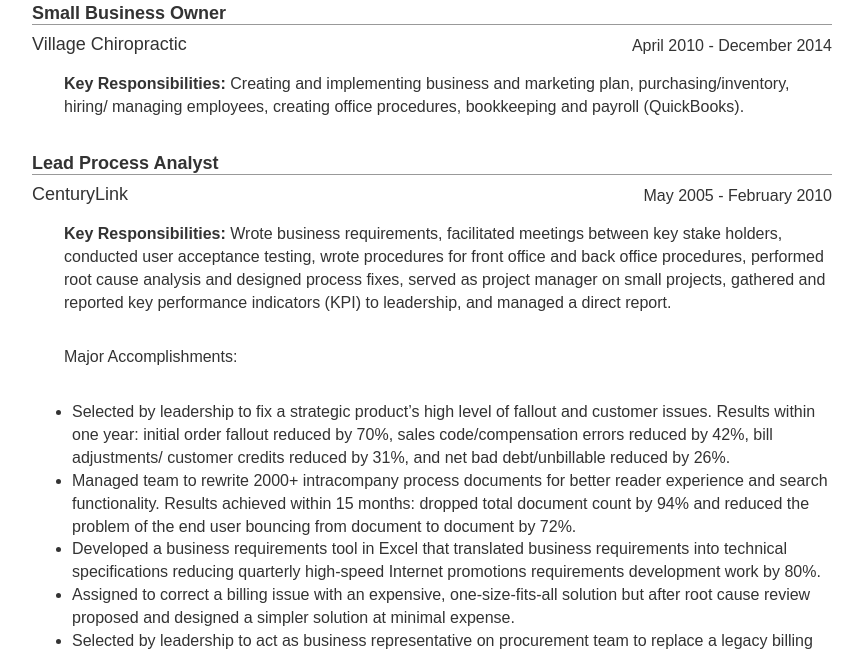
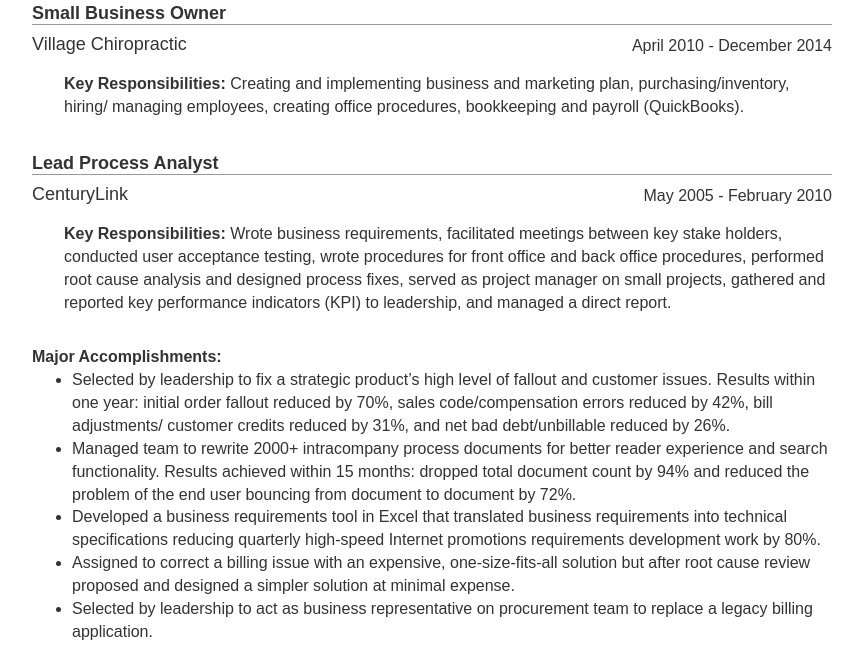
Before and after one commit to Riomondo/Riomondo.github.io, a plain HTML site: page index.html in a window 1280 px wide. Shown: the part 441-1091 px from the top of the page, without its empty margins (208-1071 px from the left). Drawn offline with nearby package versions, Linux system fonts and the light colour scheme.

Commit message:
Update index.html

```diff
--- a/index.html
+++ b/index.html
@@ -82,7 +82,7 @@
           		</div>
 
 	<div class"block-content">
-			<div id="block-resp">Major Accomplishments:</div>
+			<div id="block-maj"><b>Major Accomplishments:</b></div>
 	  <ul>
 	    <li>Selected by leadership to fix a strategic product’s high level of fallout and customer issues. Results within one year: initial order fallout reduced by 70%, sales code/compensation errors reduced by 42%, bill adjustments/ customer credits reduced by 31%, and net bad debt/unbillable reduced by 26%.</li>
 	    <li>Managed team to rewrite 2000+ intracompany process documents for better reader experience and search functionality. Results achieved within 15 months: dropped total 	document count by 94% and reduced the problem of the end user bouncing from document to document by 72%.</li>
```
